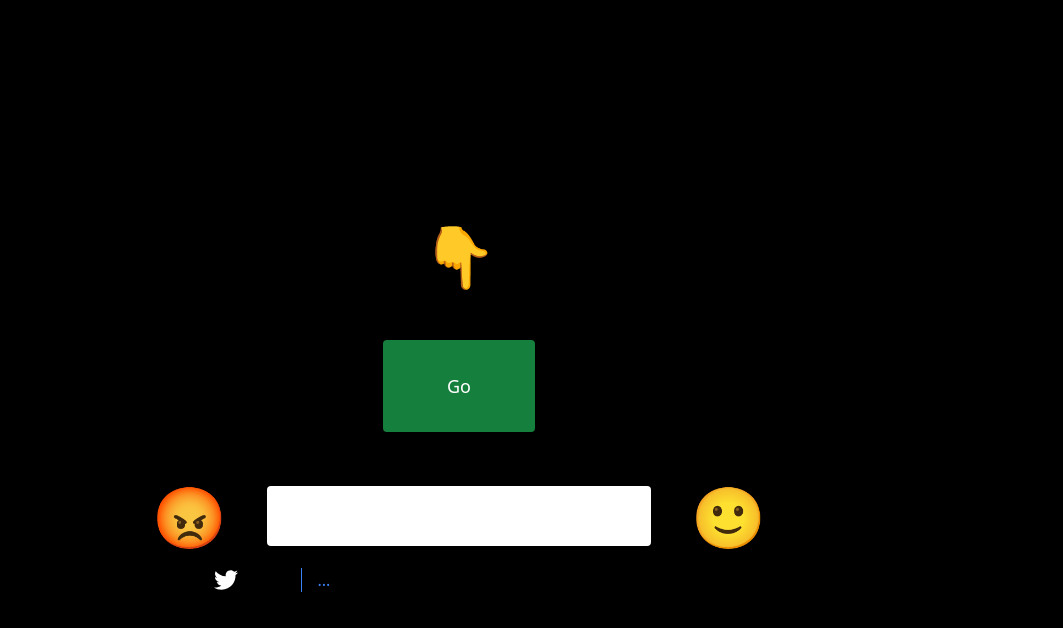
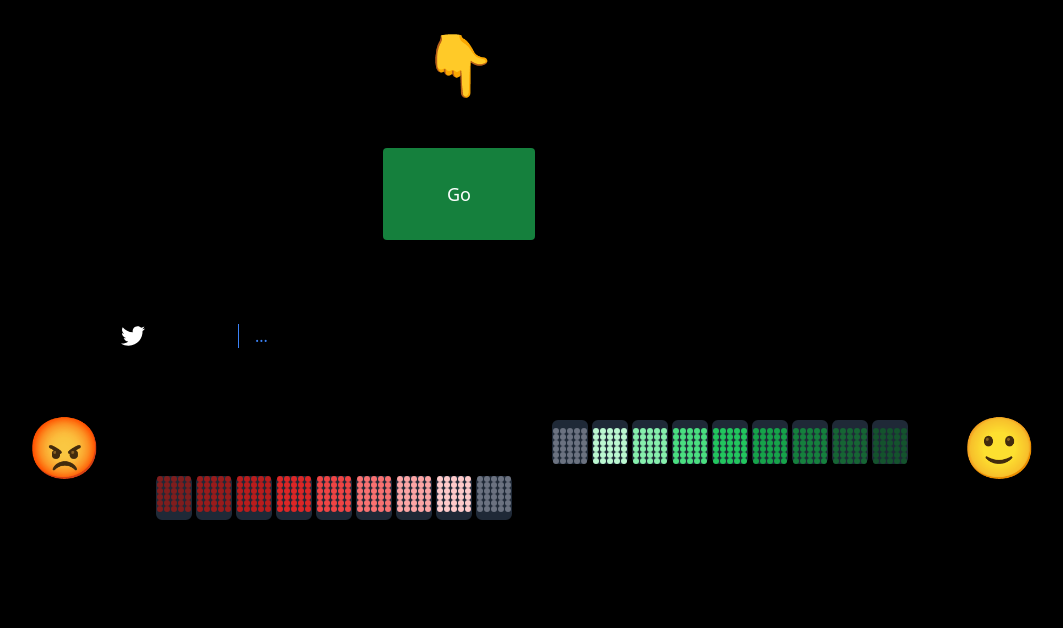
Before and after one commit to ahmedaljawahiry/afc-senti, a React (Vite) app in the folder frontend/: page / in a window 1280 px wide. Shown: the top 628 px of the page, without its empty margins (181-1244 px from the left). Built offline with nearby package versions, Linux system fonts and the light colour scheme.

Commit message:
heat city for displaying density

```diff
--- a/frontend/src/components/App.tsx
+++ b/frontend/src/components/App.tsx
@@ -3,16 +3,26 @@ import { useState } from "react";
 
 import Tweet from "./Tweet";
 import ConnectButton from "./ConnectButton";
+import HeatCity from "./HeatCity";
 
 type InfoMessage = {
   type: "info";
   text: string;
 };
 
+type Tweet = { text: string; id: string };
+type PolarityScore = {
+  pos: number;
+  neu: number;
+  neg: number;
+  compound: number;
+};
+
 type TweetMessage = {
   type: "tweet";
   data: {
-    tweet: { text: string; id: string };
+    tweet: Tweet;
+    sentiment: PolarityScore;
   };
 };
 
@@ -27,22 +37,24 @@ export default function App() {
         console.log(data.text);
       } else if (data.type === "tweet") {
         setLastTweet(data.data.tweet.text);
+        console.log(data.data.sentiment);
       }
     },
   });
 
   return (
-    <div className="bg-black h-screen w-full flex justify-center items-center">
-      <div className="flex flex-col h-full justify-between items-center p-52">
-        <div className="space-y-10 p-4">
-          <ConnectButton status={status} start={start} stop={stop} />
-        </div>
-        <div className="flex justify-between space-x-10">
+    <div className="bg-black min-h-screen w-full flex justify-center overflow-y-scroll pt-8">
+      <div className="flex flex-col h-full w-full justify-between items-center px-52 space-y-10">
+        <ConnectButton status={status} start={start} stop={stop} />
+        <Tweet text={lastTweet} isLoading={status === WebSocket.CONNECTING} />
+        <div className="flex justify-between items-center w-full space-x-10">
           <div className="text-6xl">😡</div>
-          <div className="bg-white w-96 rounded" />
+          <div className="flex gap-3">
+            <HeatCity color="red" direction="negative" />
+            <HeatCity color="green" direction="positive" />
+          </div>
           <div className="text-6xl">🙂</div>
         </div>
-        <Tweet text={lastTweet} isLoading={status === WebSocket.CONNECTING} />
       </div>
     </div>
   );
--- a/frontend/src/components/ConnectButton.tsx
+++ b/frontend/src/components/ConnectButton.tsx
@@ -4,15 +4,15 @@ type Props = {
   stop: () => void;
 };
 
+const textLookup = {
+  [WebSocket.OPEN]: "Stop",
+  [WebSocket.CLOSED]: "Go",
+  [WebSocket.CONNECTING]: "Waiting...",
+  [WebSocket.CLOSING]: "Closing",
+};
+
 export default function ConnectButton({ status, start, stop }: Props) {
   const isOpen = status === WebSocket.OPEN;
-
-  const textLookup = {
-    [WebSocket.OPEN]: "Stop",
-    [WebSocket.CLOSED]: "Go",
-    [WebSocket.CONNECTING]: "Waiting...",
-    [WebSocket.CLOSING]: "Closing",
-  };
 
   return (
     <div className="space-y-10 p-4">
--- /dev/null
+++ b/frontend/src/components/HeatCity.tsx
@@ -0,0 +1,95 @@
+type Color = "red" | "green";
+type Direction = "positive" | "negative";
+
+type CityProps = {
+  color?: Color;
+  direction?: Direction;
+};
+
+const colorScale: Record<Color, string[]> = {
+  // type manually so tailwind parses these colours
+  red: [
+    "bg-gray-500",
+    "bg-red-200",
+    "bg-red-300",
+    "bg-red-400",
+    "bg-red-500",
+    "bg-red-600",
+    "bg-red-700",
+    "bg-red-800",
+    "bg-red-900",
+  ],
+  green: [
+    "bg-gray-500",
+    "bg-green-200",
+    "bg-green-300",
+    "bg-green-400",
+    "bg-green-500",
+    "bg-green-600",
+    "bg-green-700",
+    "bg-green-800",
+    "bg-green-900",
+  ],
+};
+
+export default function HeatCity({
+  color = "green",
+  direction = "positive",
+}: CityProps) {
+  let colors = colorScale[color];
+  let classes = "items-end";
+  let towerClasses = "flex flex-wrap-reverse pt-2";
+
+  if (direction === "negative") {
+    colors = [...colors].reverse();
+    classes = "items-start translate-y-full";
+    towerClasses = "flex flex-wrap pb-2";
+  }
+
+  return (
+    <div className={`w-96 rounded flex flex-row justify-center ${classes}`}>
+      {colors.map((variant) => (
+        <Tower
+          color={variant}
+          density={30}
+          key={variant}
+          className={towerClasses}
+        />
+      ))}
+    </div>
+  );
+}
+
+type TowerProps = {
+  color: string;
+  density: number;
+  className?: string;
+};
+
+function Tower({
+  color,
+  density,
+  className = "flex flex-wrap hover:border-b-8",
+}: TowerProps) {
+  let hw = "h-1.5 w-1.5";
+  if (density > 1000) {
+    hw = "h-1 w-1";
+  } else if (density > 4000) {
+    hw = "h-0.5 w-0.5";
+  }
+
+  return (
+    <div
+      className={`bg-gray-800 hover:bg-gray-400 border-2 border-black w-10
+        h-fit justify-between rounded-lg px-px mb-2 ${className}`}
+    >
+      {[...Array(density).keys()].map((i) => (
+        <div
+          title={`Density: ${density}`}
+          className={`${color} ${hw} rounded-full`}
+          key={`${color}-${i}`}
+        />
+      ))}
+    </div>
+  );
+}
--- a/frontend/src/components/Tweet.tsx
+++ b/frontend/src/components/Tweet.tsx
@@ -18,7 +18,7 @@ export default function Tweet({ text, isLoading = false }: Props) {
           <path d="M24 4.557c-.883.392-1.832.656-2.828.775 1.017-.609 1.798-1.574 2.165-2.724-.951.564-2.005.974-3.127 1.195-.897-.957-2.178-1.555-3.594-1.555-3.179 0-5.515 2.966-4.797 6.045-4.091-.205-7.719-2.165-10.148-5.144-1.29 2.213-.669 5.108 1.523 6.574-.806-.026-1.566-.247-2.229-.616-.054 2.281 1.581 4.415 3.949 4.89-.693.188-1.452.232-2.224.084.626 1.956 2.444 3.379 4.6 3.419-2.07 1.623-4.678 2.348-7.29 2.04 2.179 1.397 4.768 2.212 7.548 2.212 9.142 0 14.307-7.721 13.995-14.646.962-.695 1.797-1.562 2.457-2.549z" />
         </svg>
       </div>
-      <div className="w-3/4">
+      <div className="w-3/4 h-20 overflow-scroll flex items-center">
         <p className="text-base text-blue-500">{text || "..."}</p>
       </div>
     </div>
```
Also changed, not shown: 1 other file (tests, documents, lock files or other folders).
